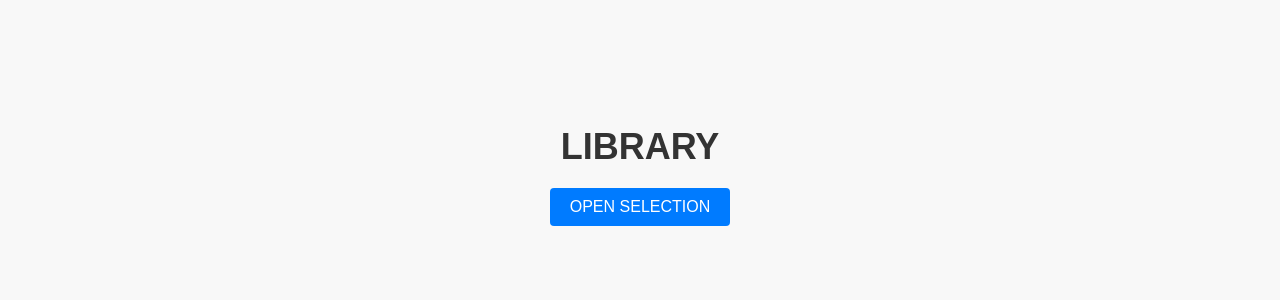
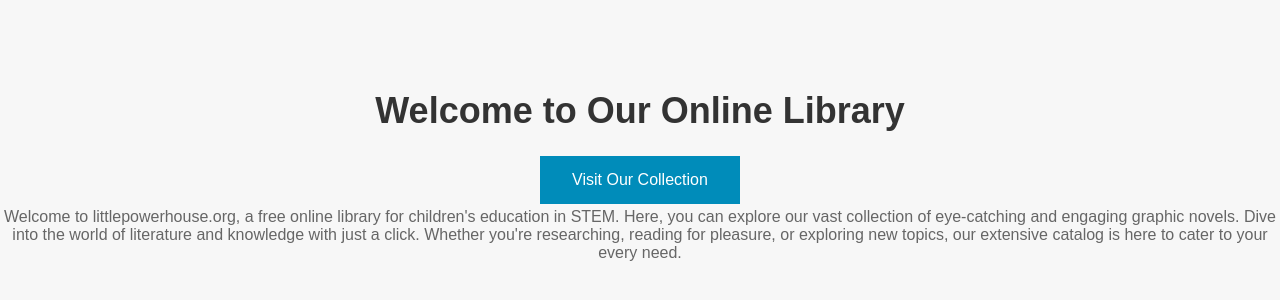
Before and after one commit to yzycsn/littlepowerhouse, a plain HTML site: page index.html in a window 1280 px wide. Shown: the part 224-524 px from the top of the page. Drawn offline with Linux system fonts and the light colour scheme.

Commit message:
Update index.html

```diff
--- a/index.html
+++ b/index.html
@@ -2,16 +2,54 @@
 <html lang="en">
 <head>
     <meta charset="UTF-8">
+    <meta http-equiv="X-UA-Compatible" content="IE=edge">
     <meta name="viewport" content="width=device-width, initial-scale=1.0">
-    <title>Library</title>
+    <title>Online Library</title>
     <link rel="stylesheet" href="homepage.css">
+    <style>
+        body {
+            font-family: Arial, sans-serif;
+            margin: 0;
+            padding: 0;
+            display: flex;
+            flex-direction: column;
+            align-items: center;
+            justify-content: center;
+            height: 100vh;
+            background-color: #f7f7f7;
+        }
+        .container {
+            text-align: center;
+        }
+        h1 {
+            color: #333;
+        }
+        p {
+            color: #666;
+        }
+        .button {
+            background-color: #008CBA;
+            border: none;
+            color: white;
+            padding: 15px 32px;
+            text-align: center;
+            text-decoration: none;
+            display: inline-block;
+            font-size: 16px;
+            margin: 4px 2px;
+            cursor: pointer;
+        }
+    </style>
 </head>
 <body>
     <div class="container">
-        <h1>LIBRARY</h1>
-        <button id="redirectToSection">OPEN SELECTION</button>
+        <h1>Welcome to Our Online Library</h1>
+        <a href="library.html" class="button">Visit Our Collection</a>
+        <section>
+            <p>Welcome to littlepowerhouse.org, a free online library for children's education in STEM. Here, you can explore our vast collection of eye-catching and engaging graphic novels.
+            Dive into the world of literature and knowledge with just a click. Whether you're researching, reading for pleasure, or exploring new topics, our extensive catalog is here to cater to your every need.</p>
+        </section>
     </div>
-
-    <script src="script.js"></script>
+    <script src = "script.js"></script>
 </body>
 </html>
```
